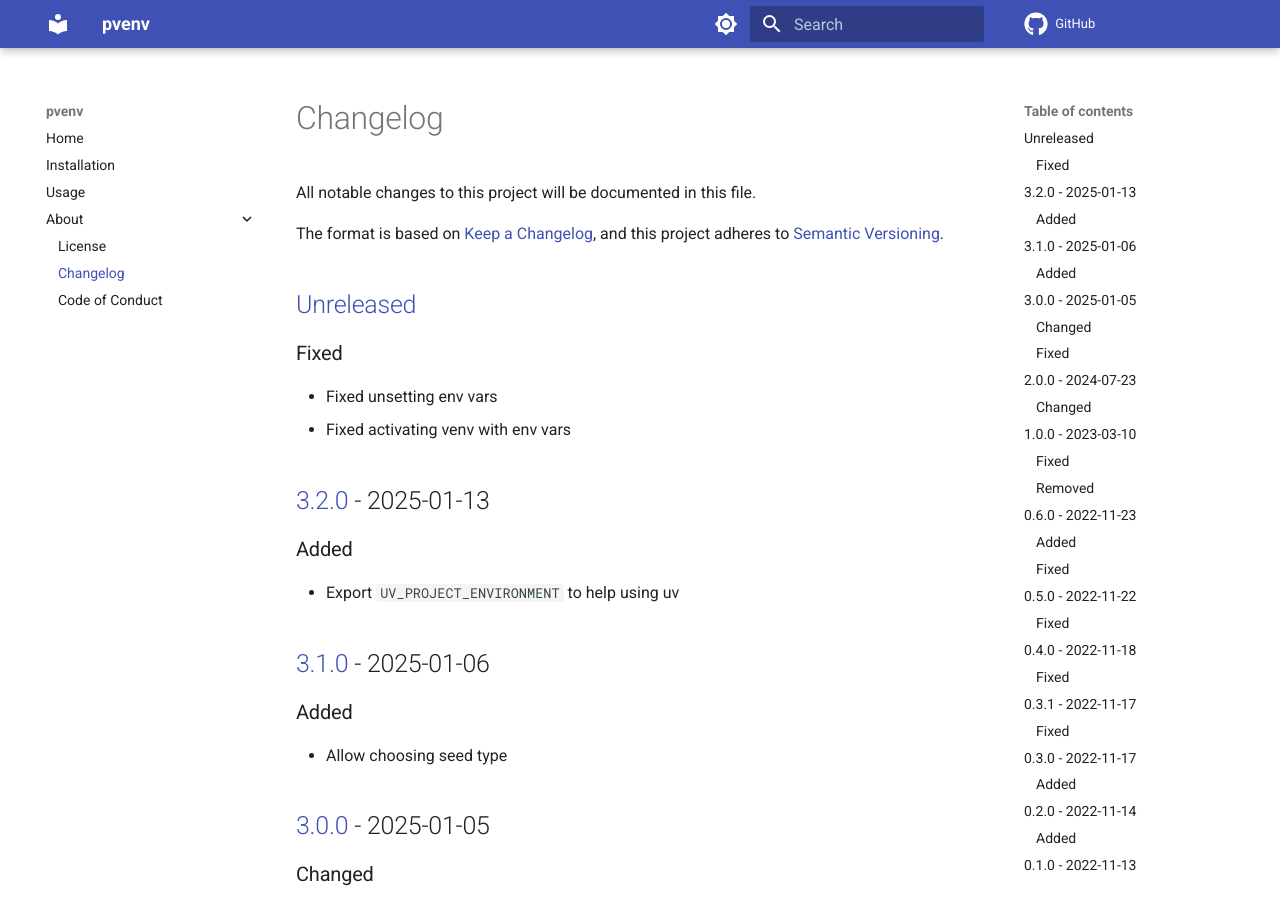
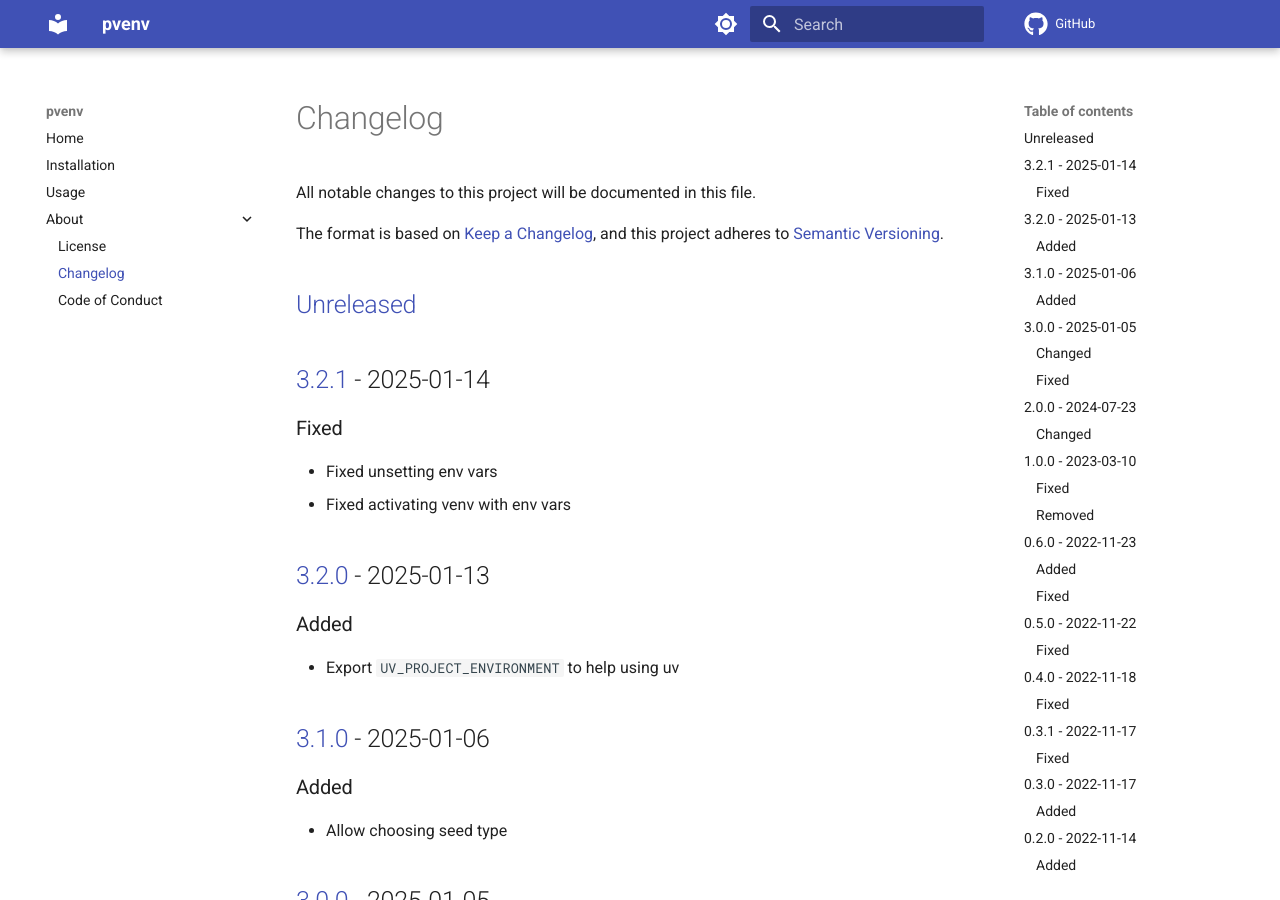
Before and after one commit to spapanik/pvenv, an MkDocs documentation site: the page built from docs/CHANGELOG.md, in a window 1280 px wide and 900 px high. Built offline with MkDocs 1.6.1 and Material for MkDocs 9.7.7, drawn with Linux system fonts in a browser that asks for light colours; comment, search, counter and statistics services are not loaded.

Commit message:
🔖 Bump version

```diff
--- a/docs/CHANGELOG.md
+++ b/docs/CHANGELOG.md
@@ -5,6 +5,8 @@ All notable changes to this project will be documented in this file.
 The format is based on [Keep a Changelog], and this project adheres to [Semantic Versioning].
 
 ## [Unreleased]
+
+## [3.2.1] - 2025-01-14
 
 ### Fixed
 
@@ -105,7 +107,8 @@ The format is based on [Keep a Changelog], and this project adheres to [Semantic
 
 [Keep a Changelog]: https://keepachangelog.com/en/1.0.0/
 [Semantic Versioning]: https://semver.org/spec/v2.0.0.html
-[Unreleased]: https://github.com/spapanik/pvenv/compare/v3.2.0...main
+[Unreleased]: https://github.com/spapanik/pvenv/compare/v3.2.1...main
+[3.2.1]: https://github.com/spapanik/pvenv/compare/v3.2.0...v3.2.1
 [3.2.0]: https://github.com/spapanik/pvenv/compare/v3.1.0...v3.2.0
 [3.1.0]: https://github.com/spapanik/pvenv/compare/v3.0.0...v3.1.0
 [3.0.0]: https://github.com/spapanik/pvenv/compare/v2.0.0...v3.0.0
--- a/src/pvenv/__version__.py
+++ b/src/pvenv/__version__.py
@@ -1 +1 @@
-__version__ = "3.2.0"
+__version__ = "3.2.1"
```
